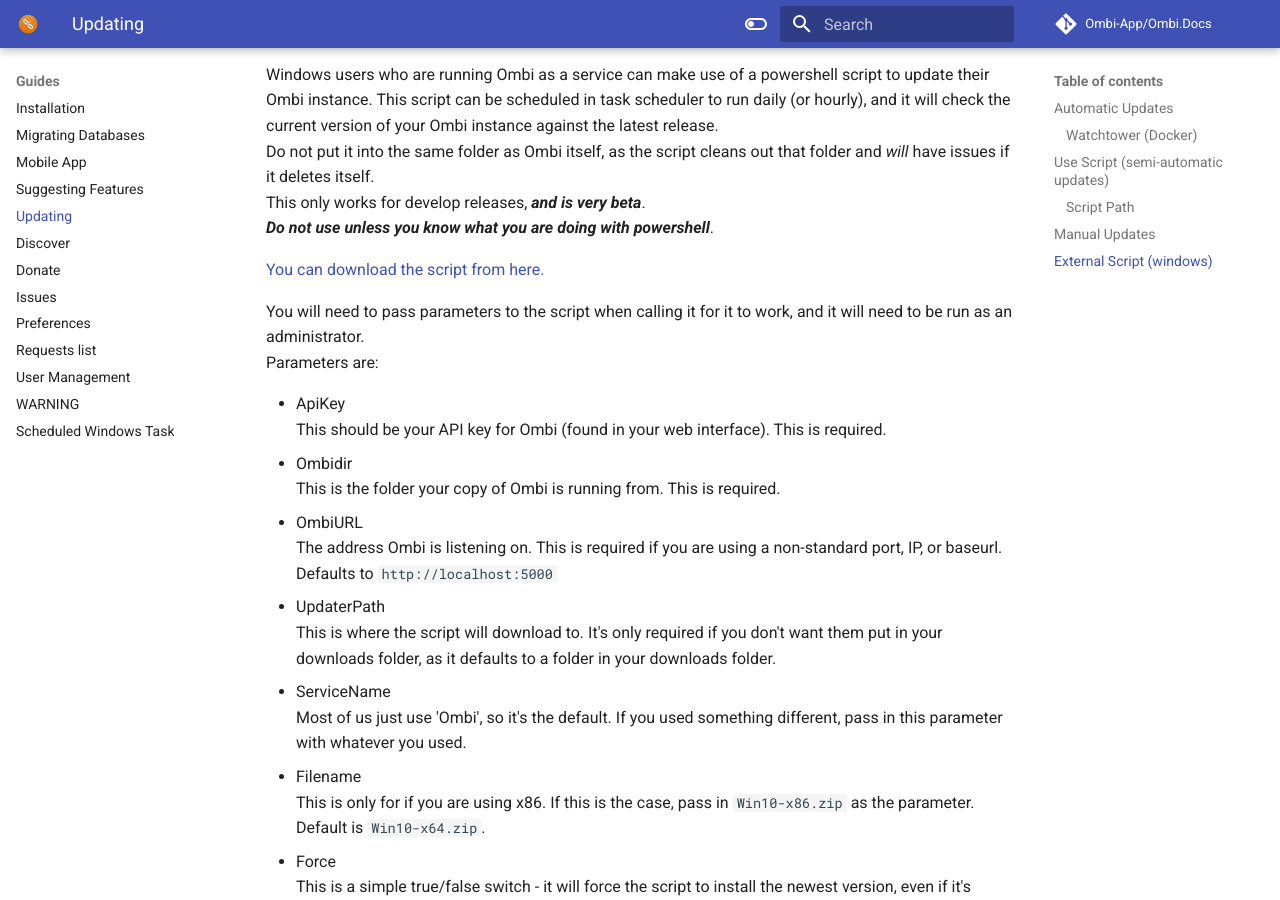
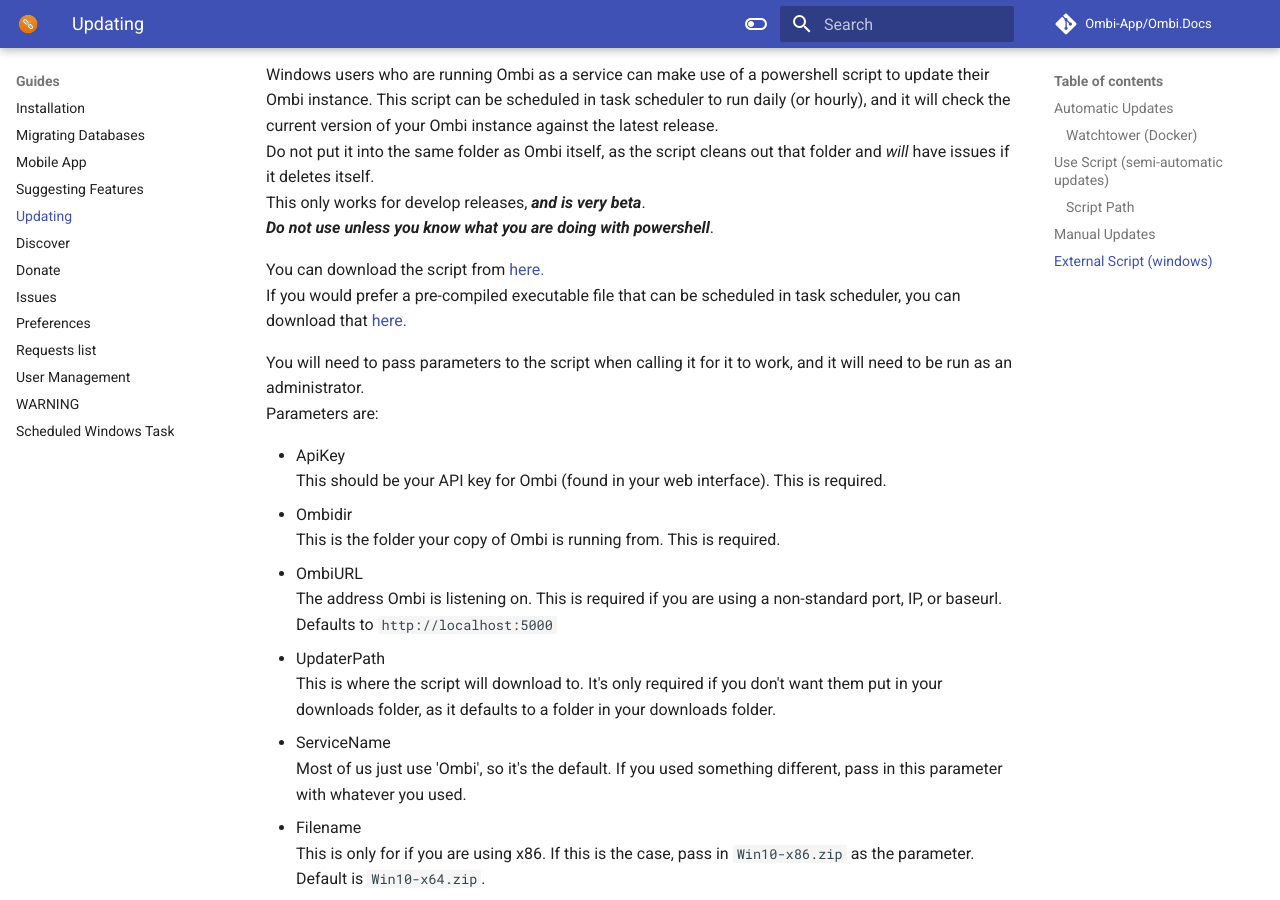
Before and after one commit to Ombi-app/Ombi.Docs, an MkDocs documentation site: the page built from docs/guides/updating.md, in a window 1280 px wide and 900 px high, scrolled down 2060 px. Built offline with MkDocs 1.6.1 and Material for MkDocs 9.7.7, drawn with Linux system fonts in a browser that asks for light colours; comment, search, counter and statistics services are not loaded.

Commit message:
Add get-ombiupdate.exe

```diff
--- a/docs/guides/updating.md
+++ b/docs/guides/updating.md
@@ -72,7 +72,8 @@
 This only works for develop releases, __*and is very beta*__.
 __*Do not use unless you know what you are doing with powershell*__.
 
-[You can download the script from here.](../assets/scripts/Get-OmbiUpdate.ps1)
+You can download the script from [here.](../assets/scripts/Get-OmbiUpdate.ps1)
+If you would prefer a pre-compiled executable file that can be scheduled in task scheduler, you can download that [here.](../assets/scripts/Get-OmbiUpdate.exe)
 
 You will need to pass parameters to the script when calling it for it to work, and it will need to be run as an administrator.
 Parameters are:
```
Also changed, not shown: 1 other file.
